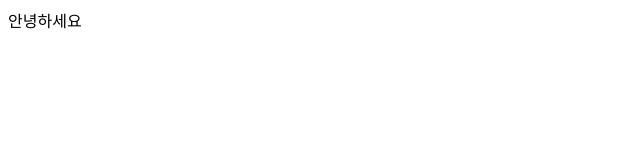
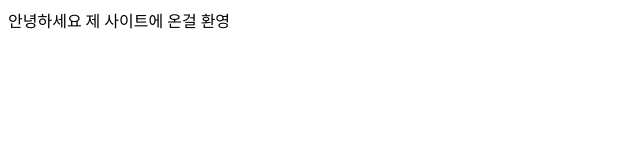
Before and after one commit to Mondayrukhan/monru, a plain HTML site: page index.html in a window 1280 px wide. Shown: the whole page, without its empty margins (0-640 px from the left). Drawn offline with Linux system fonts and the light colour scheme.

Commit message:
Update index.html

```diff
--- a/index.html
+++ b/index.html
@@ -7,6 +7,6 @@
     <title>Document</title>
   </head>
   <body>
-    안녕하세요
+    안녕하세요 제 사이트에 온걸 환영
   </body>
 </html>
```
